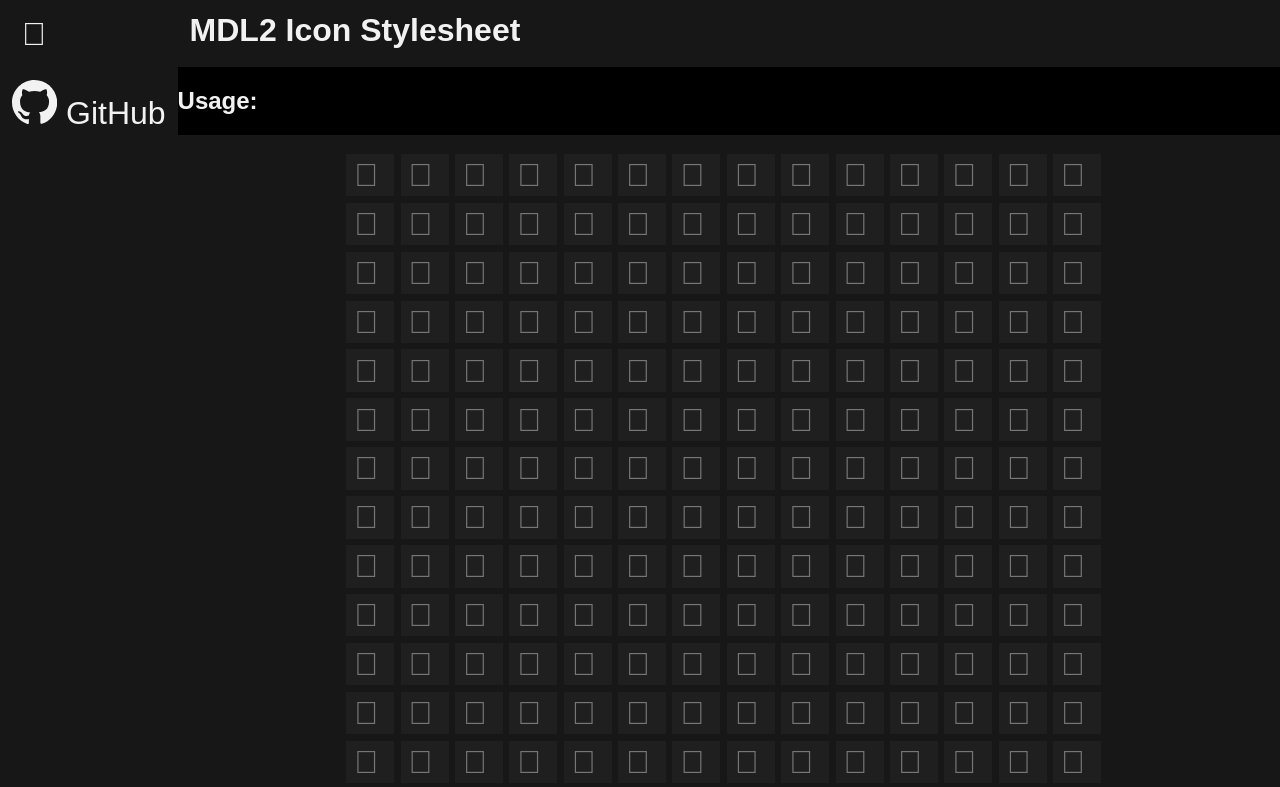
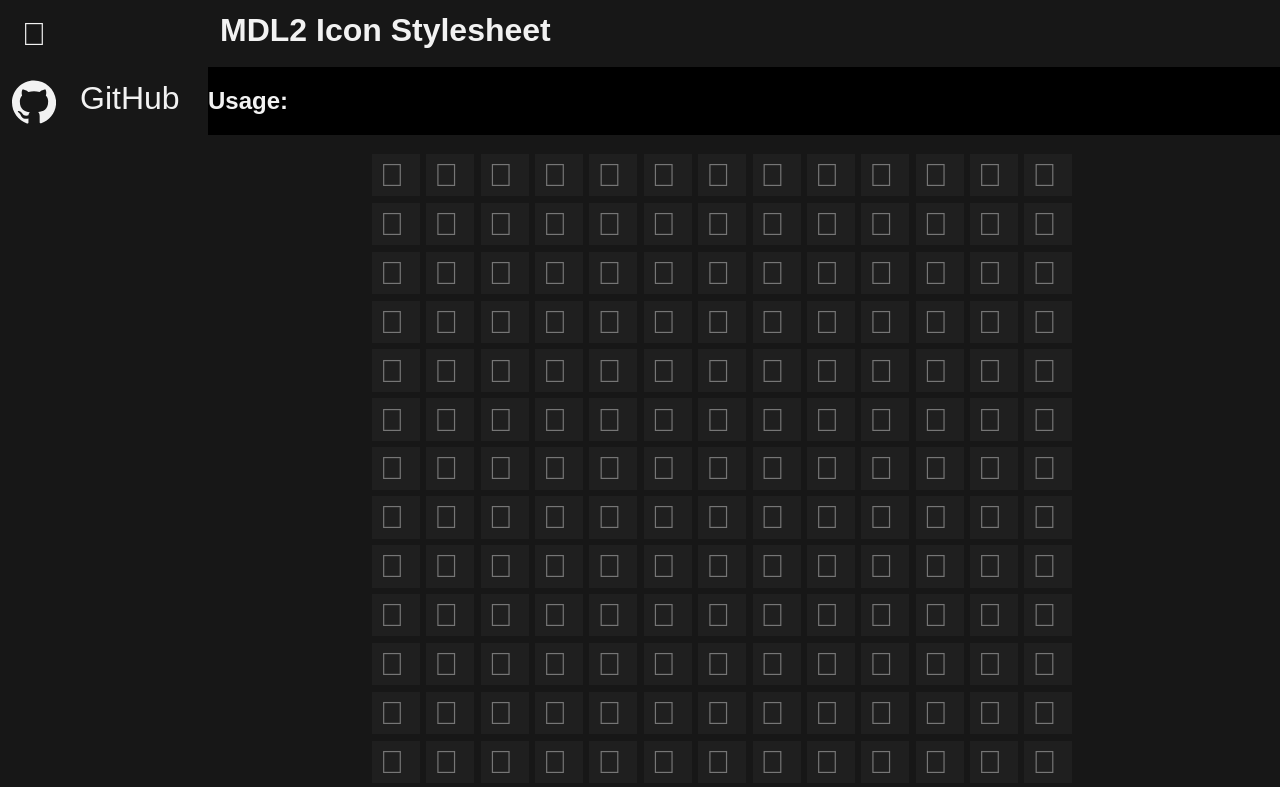
Before and after one commit to KaelWD/SCSS-MDL2-Icons, a plain HTML site: page index.html in a window 1280 px wide. Shown: the top 787 px of the page. Drawn offline with nearby package versions, Linux system fonts and the light colour scheme; a web font is replaced by a local one.

Commit message:
Fix janky sidebar

```diff
--- a/styles.scss
+++ b/styles.scss
@@ -13,78 +13,98 @@ $icon-font-colour : #767676;
 $icon-hover-background-colour : #2B2B2B;
 $icon-hover-font-colour : #F2F2F2;
 
+body,
+html {
+    width  : 100%;
+    height : 100%;
+}
+
 body {
-    margin     : 0;
-    background : $main-background-colour;
-    color      : $main-font-colour;
-    font-family: 'Segoe UI Thin', sans-serif;
-    display: flex;
+    margin      : 0;
+    background  : $main-background-colour;
+    color       : $main-font-colour;
+    font-family : 'Segoe UI Thin', sans-serif;
+    display     : flex;
 }
 
 main {
-    flex: 4 1 auto;
+    flex       : 4 1 100%;
+    height     : 100%;
+    overflow-x : hidden;
+    overflow-y : auto;
 }
 
 header {
-    background: $secondary-background-colour;
-    box-sizing: border-box;
-    padding: 0.75rem;
-    height: 4.2rem;
+    background : $secondary-background-colour;
+    box-sizing : border-box;
+    padding    : 0.75rem;
+    height     : 4.2rem;
+    left       : 4.25rem;
+    right      : 0;
 
     .title {
-        margin:0;
+        margin : 0;
     }
 }
 
 nav {
-    display: flex;
-    flex-direction: column;
-    height: 100vh;
-    flex: 0 0 4.25rem;
-    box-sizing: border-box;
-    background: $secondary-background-colour;
-    order: -1;
-    transition: flex 0.5s;
+    display        : flex;
+    flex-direction : column;
+    height         : 100vh;
+    flex           : 0 0 4.25rem;
+    box-sizing     : border-box;
+    background     : $secondary-background-colour;
+    order          : -1;
+    transition     : flex 0.5s;
 
     .hamburger {
-        color: #F2F2F2;
-        width: 4.25rem;
-        height: 4.25rem;
-        padding: 0;
-        font-size: 2em;
-        border: none;
-        outline: none;
-        background: none;
+        color      : #F2F2F2;
+        width      : 4.25rem;
+        height     : 4.25rem;
+        padding    : 0;
+        font-size  : 2em;
+        border     : none;
+        outline    : none;
+        background : none;
     }
 
     .nav-item {
-        box-sizing: border-box;
-        color: #F2F2F2;
-        width: 4.25rem;
-        height: 4.25rem;
-        padding: 0.75rem;
-        font-size: 2em;
-        cursor: pointer;
-        overflow: hidden;
-        text-decoration: none;
-        transition: width 0.1s 0.4s;
+        box-sizing      : border-box;
+        color           : #F2F2F2;
+        width           : 100%;
+        height          : 4.25rem;
+        padding         : 0.75rem;
+        font-size       : 2em;
+        cursor          : pointer;
+        overflow        : hidden;
+        text-decoration : none;
+        transition      : width 0.1s 0.4s;
+        display         : flex;
+        flex-direction  : row;
+        flex-wrap       : nowrap;
 
         &:hover {
-            background: #333;
+            background : #333;
         }
 
         svg {
-            fill: #F2F2F2;
-            height: 100%;
+            fill   : #F2F2F2;
+            height : 2.75rem;
+            width  : 2.75rem;
+        }
+
+        label {
+            position : absolute;
+            left     : 5rem;
         }
     }
 
     &:hover {
-        flex: 1 0 auto;
-        transition: flex 0.5s;
+        flex       : 1 0 13rem;
+        transition : flex 0.5s;
 
         .nav-item {
-            width: 100%;
+            width : 100%;
         }
     }
 }
```
Also changed, not shown: styles.css.
